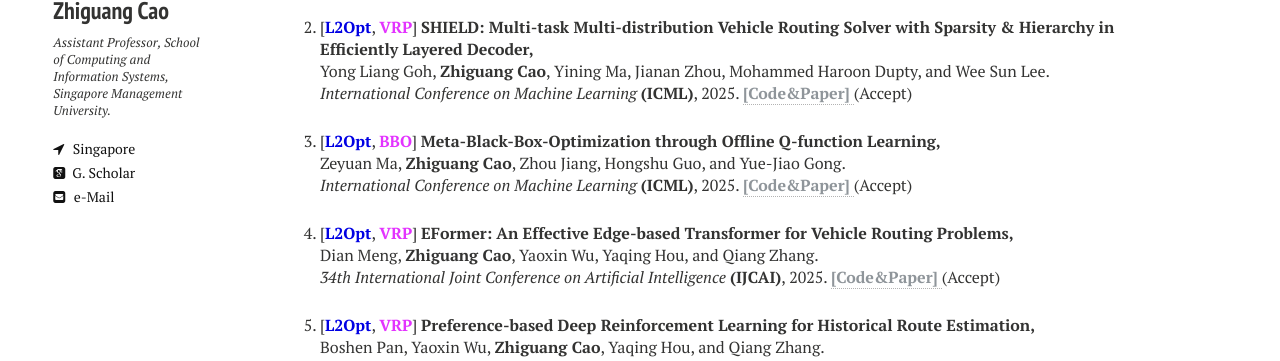
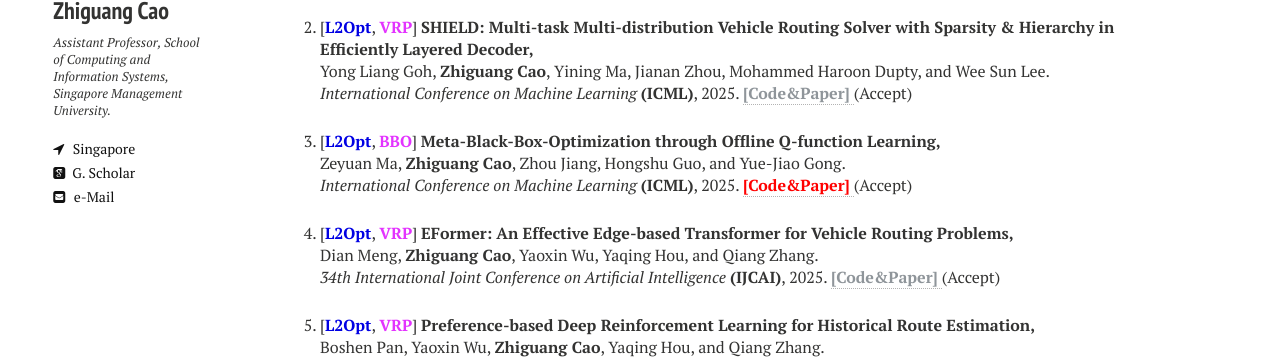
Before and after one commit to zhiguangcaosg/zhiguangcaosg.github.io, a Jekyll site: the page built from publications.md, in a window 1280 px wide. Shown: the part 295-656 px from the top of the page. Built offline with Jekyll 4.4.1, drawn with Linux system fonts in a browser that asks for light colours; nearby versions of some CDN libraries.

Commit message:
Update publications.html

```diff
--- a/_layouts/publications.html
+++ b/_layouts/publications.html
@@ -110,7 +110,7 @@ div.bibtex pre { font-size: 75%; overflow: auto;  width: 100%; padding: 0em 0em;
 <p>
 [<font color="#0000E3"><b>L2Opt</b></font>, <font color="#E333FF"><b>BBO</b></font>] <b>Meta-Black-Box-Optimization through Offline Q-function Learning,</b>
 <br> Zeyuan Ma, <b>Zhiguang Cao</b>, Zhou Jiang, Hongshu Guo, and Yue-Jiao Gong.<br>
-<i> International Conference on Machine Learning</i> <b>(ICML)</b>, 2025. <a href="https://zhiguangcaosg.github.io/publications/"> <font color="#8F959A"><b>[Code&Paper]</b> </font></a> (Accept)
+<i> International Conference on Machine Learning</i> <b>(ICML)</b>, 2025. <a href="https://github.com/MetaEvo/Q-Mamba" target="_blank"> <font color="#FF0000"><b>[Code&Paper]</b> </font></a> (Accept)
 </p>
 </li>
 
```
